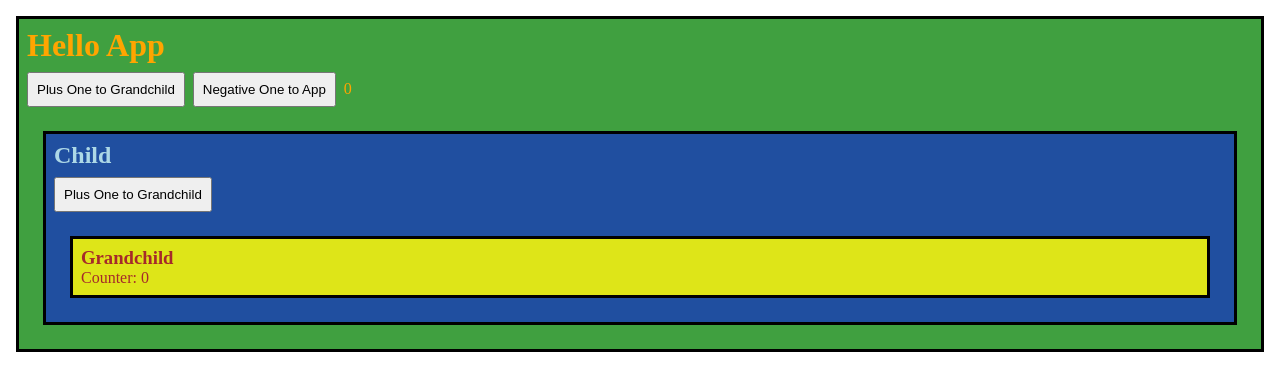
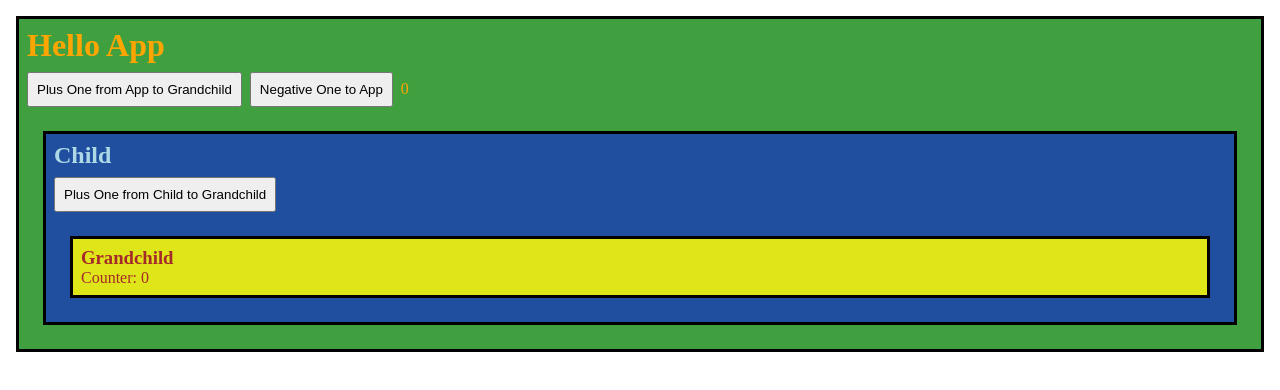
Before and after one commit to franco-ortega/demo-react-02-context, a React (Create React App) app: page / in a window 1280 px wide. Shown: the top 390 px of the page. Built offline with nearby package versions, Linux system fonts and the light colour scheme.

Commit message:
update button text

```diff
--- a/src/components/app/App.js
+++ b/src/components/app/App.js
@@ -28,7 +28,7 @@ const App = () => {
   return (
     <main>
         <h1>Hello App</h1>
-        <button onClick={incrementCount}>Plus One to Grandchild</button>
+        <button onClick={incrementCount}>Plus One from App to Grandchild</button>
         <button onClick={decrementCount}>Negative One to App</button>
         {negCounter}
         <Child />
--- a/src/components/child/Child.js
+++ b/src/components/child/Child.js
@@ -8,7 +8,7 @@ const Child = () => {
   return (
     <section>
       <h2>Child</h2>
-      <button onClick={incrementCount}>Plus One to Grandchild</button>
+      <button onClick={incrementCount}>Plus One from Child to Grandchild</button>
       <Grandchild />
     </section>
   )
```
